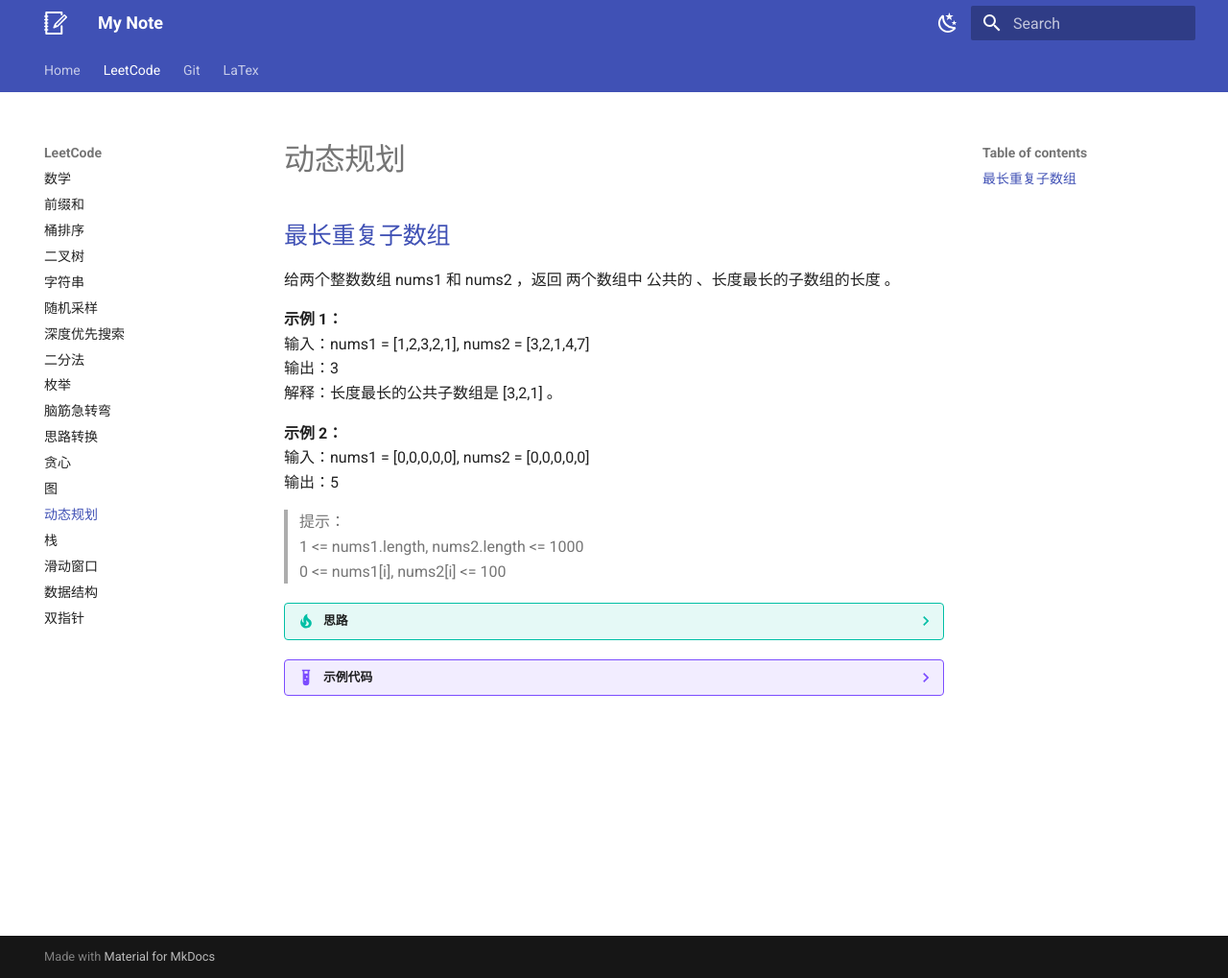
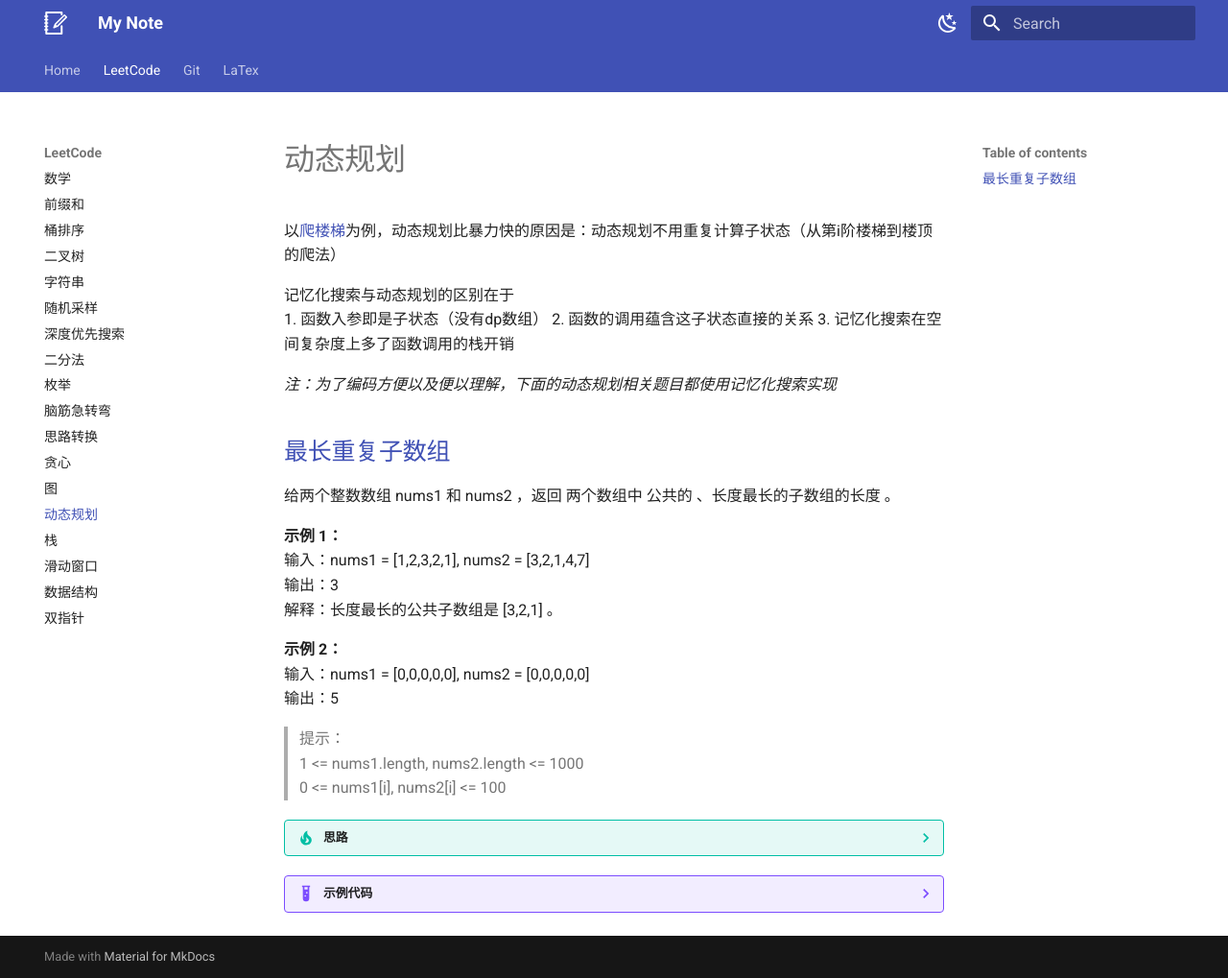
Before and after one commit to mjw879/my-note, an MkDocs documentation site: the page built from docs/LeetCode/动态规划.md, in a window 1280 px wide and 1019 px high. Shown: the whole window at 96% size. Built offline with MkDocs 1.6.1 and Material for MkDocs 9.7.7, drawn with Linux system fonts in a browser that asks for light colours.

Commit message:
Leetcode：添加动态规划的理解

```diff
--- a/docs/LeetCode/动态规划.md
+++ b/docs/LeetCode/动态规划.md
@@ -1,4 +1,13 @@
 # 动态规划
+
+以[爬楼梯](https://leetcode.cn/problems/climbing-stairs/)为例，动态规划比暴力快的原因是：动态规划不用重复计算子状态（从第i阶楼梯到楼顶的爬法）
+
+记忆化搜索与动态规划的区别在于
+1. 函数入参即是子状态（没有dp数组）
+2. 函数的调用蕴含这子状态直接的关系
+3. 记忆化搜索在空间复杂度上多了函数调用的栈开销
+
+*注：为了编码方便以及便以理解，下面的动态规划相关题目都使用记忆化搜索实现*
 
 ## [最长重复子数组](https://leetcode.cn/problems/maximum-length-of-repeated-subarray/)
 给两个整数数组 nums1 和 nums2 ，返回 两个数组中 公共的 、长度最长的子数组的长度 。
```
